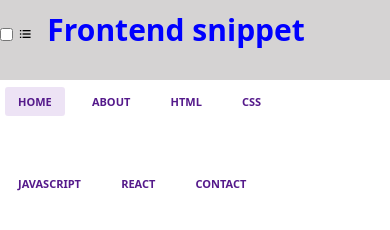
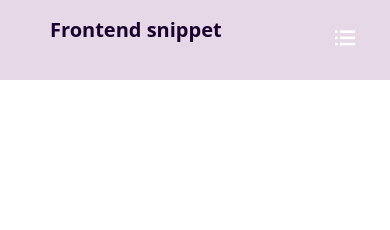
Before and after one commit to Rk07roar/frontend-snippet, a plain HTML site: page index.html in a window 390 px wide. Drawn offline with nearby package versions, Linux system fonts and the light colour scheme.

Commit message:
Update style.css

```diff
--- a/style.css
+++ b/style.css
@@ -10,12 +10,12 @@ body{
     font-weight: bold;
 }
 .navdiv{
-    background: rgb(213, 211, 211);
+    background: rgb(230, 216, 230);
     height: 80px;
     width:100%;
 }
 label.logo{
-    color: blue;
+    color:  #19022f;
     font-size: 30px;
     line-height: 60px;
     padding:0 10px;
@@ -34,9 +34,72 @@ label.logo{
     color: #551A8B;
     font-size: 11px;
     padding: 7px 13px;
-    border-radius: 3px;
+    border-radius: 5px;
     text-transform: uppercase;
 }a.active,a:hover{
     background: #7938b523;
     transition : .5s;
 }
+.checkbtn{
+    font-size: 30px;
+    color:white;
+    float : right;
+    line-height :80px;
+    margin-right: 30px;
+    cursor: pointer;
+    display: none;
+
+}
+
+#check{
+    display: none;
+
+}
+@media (max-width: 952px) {
+    label.logo {
+        font-size: 20px;
+        padding-left: 50px;
+    }
+    .checkbtn {
+        display: block;
+    }
+    ul {
+        position: relative;
+        width: 1px;
+        height: 100vh;
+        background: rgba(60, 11, 107, 0.14);
+        top: 85px;
+        right: 190%;
+        text-align: left;
+        transition: all 0.5s;
+        padding-left: 90%;
+    }
+    nav ul {
+        list-style-type: unset; /* Remove default list styles */
+        padding: 0; /* Remove default padding */
+    }
+    nav ul li {
+        display: block;
+        margin: 20px 10px; /* Adjusted margin */
+        line-height: 1.5; /* Changed to a relative unit */
+    }
+    nav ul li a {
+        font-size: 16px; /* Adjusted font size */
+        display: block; /* Display links as block-level elements */
+        padding: 10px; /* Added padding for better spacing */
+    }
+    a:hover,
+    a.active {
+        background-image: rgb(223, 166, 243);
+        color: black;
+    }
+    #check:checked ~ ul {
+        left: 0;
+    }
+    section {
+        background: url('help.png') no-repeat;
+        background-size: cover;
+        height: calc(100vh - 80px);
+    }
+
+}
```
